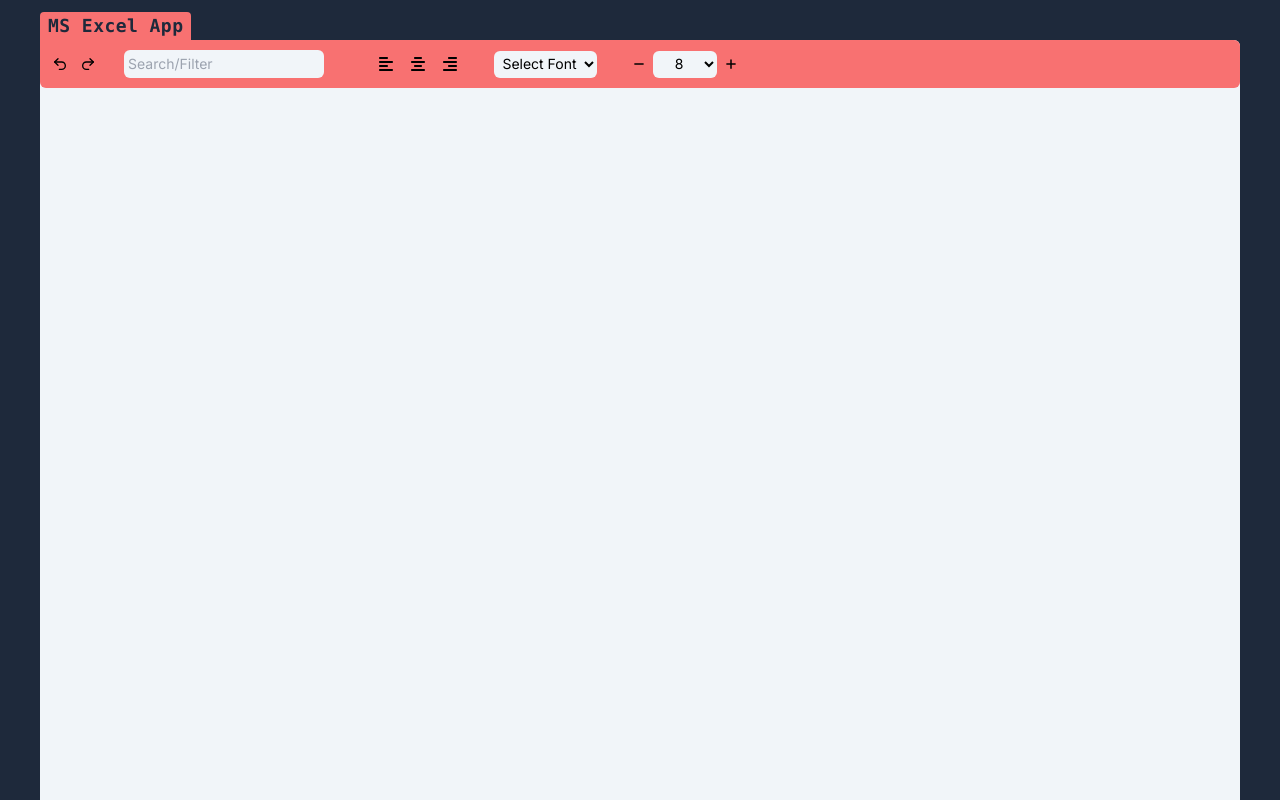
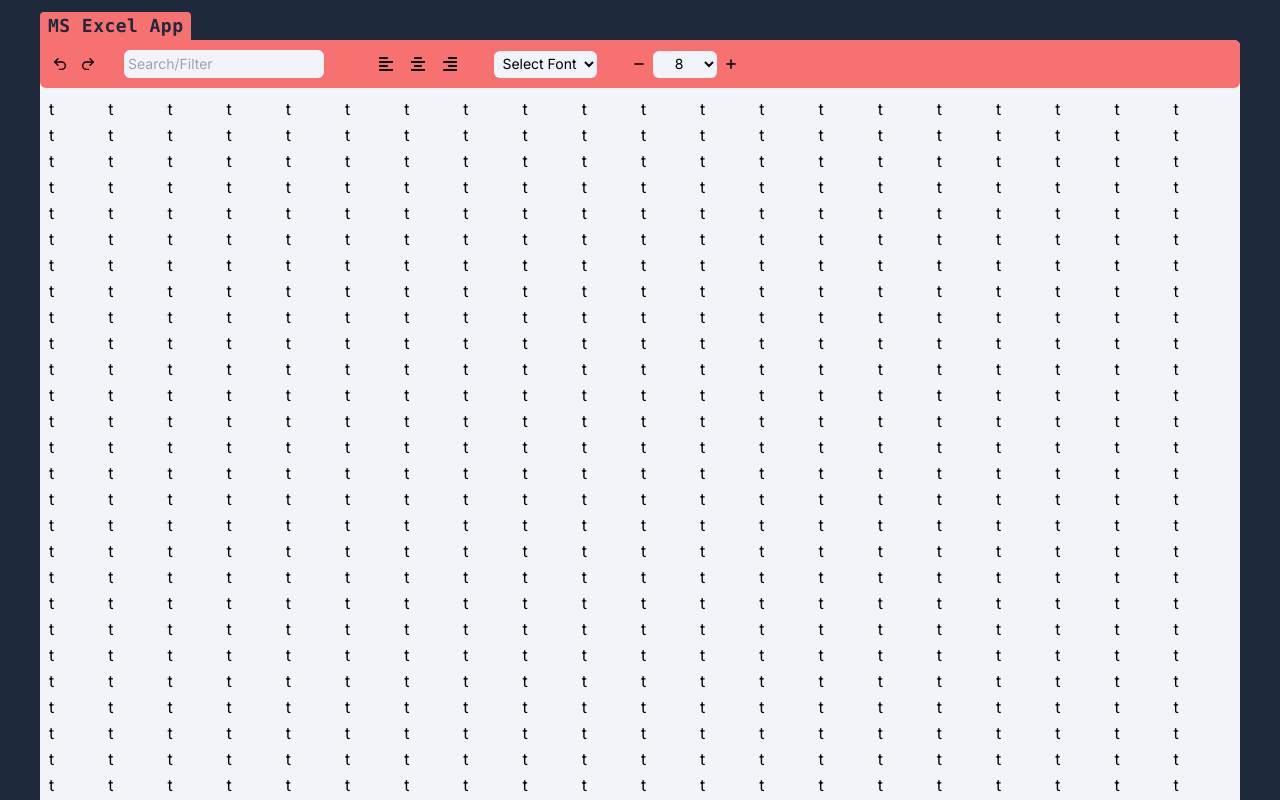
Before and after one commit to Akokashte/GridGeniusXl, a Next.js app: page / in a window 1280 px wide. Shown: the top 800 px of the page. Built offline with nearby package versions, Linux system fonts and the light colour scheme.

Commit message:
table created

```diff
--- /dev/null
+++ b/app/components/Table.js
@@ -0,0 +1,49 @@
+"use client"
+
+import { useState } from "react";
+
+const Table = ({ initialGrid }) => {
+    const [grid, setGrid] = useState(initialGrid)
+
+    const handleCellChange = (rowIndex, colIndex, cellValue) => {
+        const newGrid = [...initialGrid]
+        newGrid[rowIndex, colIndex] = cellValue;
+        setGrid(newGrid);
+    }
+    console.log(initialGrid)
+    return (
+        <>
+        <div className="p-2">
+            <table className="table-auto overflow-auto w-full ">
+                {/* <thead>
+                    <tr>
+                        <th>firest</th>
+                        <th>firest</th>
+                        <th>firest</th>
+                        <th>firest</th>
+                    </tr>
+                </thead> */}
+                <tbody>
+                    {
+                        initialGrid.map((curRow, rowIndex) => (
+                            <tr key={rowIndex}>
+                                {
+                                    curRow.map((curCell, colIndex) => (
+                                        <td key={colIndex}
+                                            className="bg-red"
+                                        // onChange={() => handleCellChange(rowIndex, colIndex, e.target.value)}
+                                        >
+                                            {curCell.value || "hi"}</td>
+                                    ))
+                                }
+                            </tr>
+                        ))
+                    }
+                </tbody>
+            </table>
+        </div>
+        </>
+    )
+}
+
+export default Table;
--- a/app/page.js
+++ b/app/page.js
@@ -1,4 +1,6 @@
 import { LuUndo2, LuRedo2 } from "react-icons/lu";
+import React from "react";
+import { initialGrid } from "@/utils/initialGrid";
 import {
   FaAlignCenter,
   FaAlignLeft,
@@ -7,10 +9,13 @@ import {
   FaMinus,
 } from "react-icons/fa6";
 
+import Table from "./components/Table";
+
+
 export default function Home() {
   return (
     <main className="flex min-h-screen flex-col items-center p-10 bg-slate-800">
-      <div className="bg-slate-100 w-full h-screen justify-center rounded-md relative">
+      <div className="bg-slate-100 flex-col  w-full h-screen justify-center rounded-md relative">
         {/* Features Section */}
         <div className="px-3 py-1 @media bg-red-400 w-full h-auto rounded-r-md  rounded-b-md items-center flex flex-wrap gap-3 ">
           <h1 className="bg-red-400 rounded-t text-lg px-2 font-mono text-center font-extrabold tracking-wide cursor-default select-none absolute left-0 -top-7 text-slate-800">MS Excel App</h1>
@@ -67,6 +72,7 @@ export default function Home() {
             <FaPlus className="cursor-pointer text-black hover:text-white size-3" />
           </div>
         </div>
+      <Table initialGrid={initialGrid} />
       </div>
     </main>
   );
--- a/jsconfig.json
+++ b/jsconfig.json
@@ -1,7 +1,7 @@
 {
   "compilerOptions": {
     "paths": {
-      "@/*": ["./*"]
+      "@/*": ["./*"],
     }
   }
 }
--- /dev/null
+++ b/utils/initialGrid.js
@@ -0,0 +1,10 @@
+const cell = (value = 't', cellFormat = null) => (
+    {
+        value,
+        cellFormat
+    }
+)
+
+export const initialGrid = Array.from({ length: 50 }, () =>
+    Array.from({ length: 20 }, ()=>cell())
+)
```
